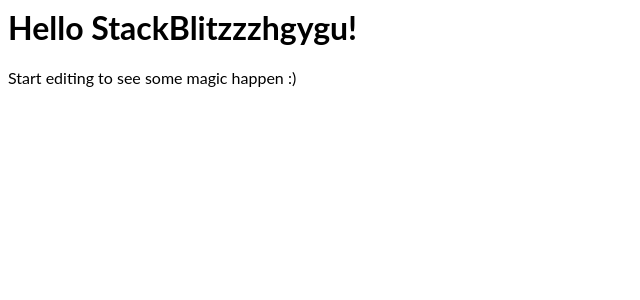
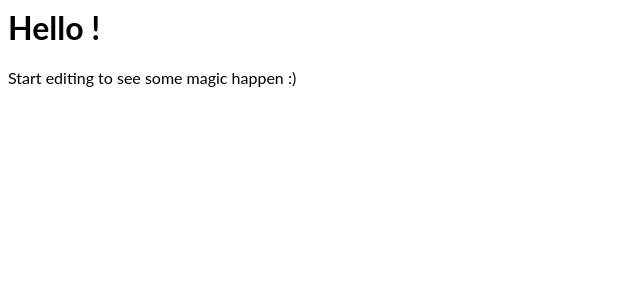
Before and after one commit to jyothi-lekshmi/react-ts, a React (Create React App) app: page / in a window 1280 px wide. Shown: the top 300 px of the page, without its empty margins (0-640 px from the left). Built offline with nearby package versions, Linux system fonts and the light colour scheme.

Commit message:
1 file modified

```diff
--- a/App.tsx
+++ b/App.tsx
@@ -4,7 +4,7 @@ import './style.css';
 export default function App() {
   return (
     <div>
-      <h1>Hello StackBlitzzzhgygu!</h1>
+      <h1>Hello !</h1>
       <p>Start editing to see some magic happen :)</p>
     </div>
   );
```
